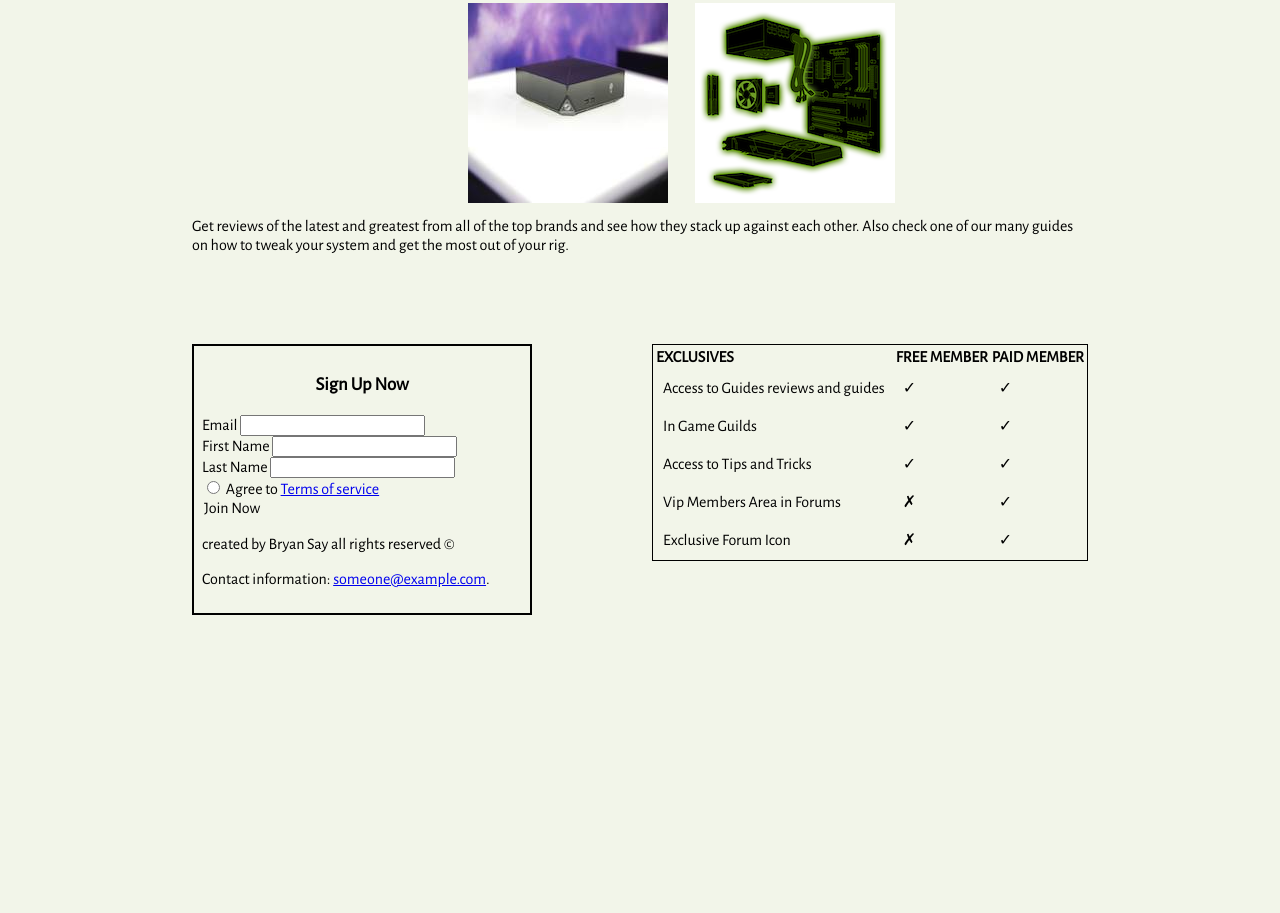
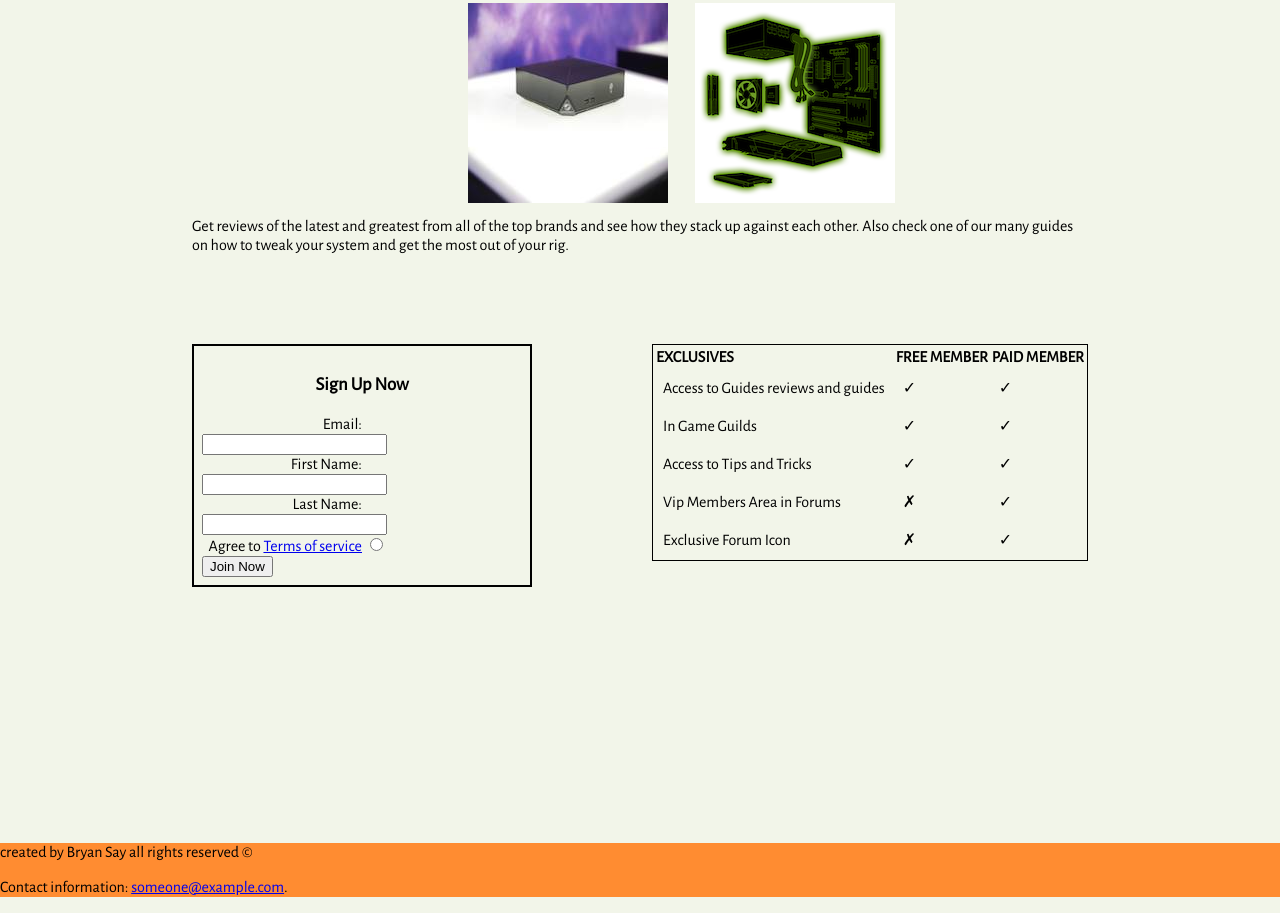
Before and after one commit to bsay/wsd, a plain HTML site: page index.html in a window 1280 px wide. Shown: the part 2204-3117 px from the top of the page. Before the commit the page ends 3085 px from the top, so only its background shows below. Drawn offline with nearby package versions, Linux system fonts and the light colour scheme.

Commit message:
fixed table and form

```diff
--- a/css/main.css
+++ b/css/main.css
@@ -167,20 +167,23 @@ h3{
 form{
     width:25%;
     height:auto;
-    margin-left:15%;
+    margin-left: 15%;
     padding:.5em;
+    margin-bottom: 20%;
     border: 2px black solid;
+}
 
+label, input{
+    display:inline-block;
 }
+label{
+    width:50%;
+    text-align:right;
+}
+
 
 footer{
     width:100%;
     margin: 0 auto;
-}
-
-
-
-#foot{
-    clear:both;
     background:#FF8C31;
 }
--- a/index.html
+++ b/index.html
@@ -138,39 +138,35 @@ Entertainment is not a one-size-fits-all world. We want you to be able to choose
     <h3>Sign Up Now</h3>
 
     <div>
-        <label for="email">Email</label>
+        <label for="email"> Email: </label>
         <input type="text" name="email" id=email>
     </div>
 
     <div>
-        <label for="name">First Name</label>
+        <label for="name"> First Name: </label>
         <input type="text" name="First Name" id="first_name">
     </div>
 
     <div>
-        <label for="last name"> Last Name</label>
+        <label for="last name"> Last Name: </label>
         <input type="text" name="Last Name" id="last_name">
     </div>
 
     <div>
+        <label for="TOS"> Agree to <a href="css/">Terms of service</a> </label>
         <input type="radio" name="ToS" id="tos">
-        <label for="TOS"> Agree to <a href="css/">Terms of service</a></label>
-    </div>
-    <div>
-        <option
     </div>
 
+
     <div>
-    <button>Join Now</button>
+    <button> Join Now </button>
     </div>
 
     </form>
-
 <footer>
     <p>created by Bryan Say all rights reserved &copy;</p>
     <p>Contact information: <a href="mailto:someone@example.com">someone@example.com</a>.</p>
 </footer>
-
 </body>
 
 
```
